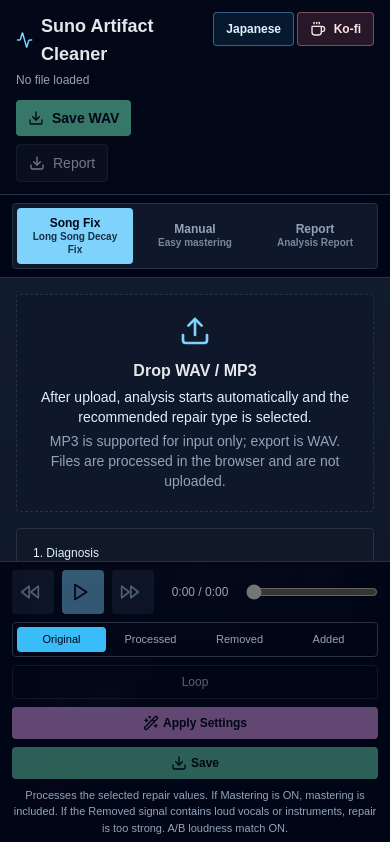
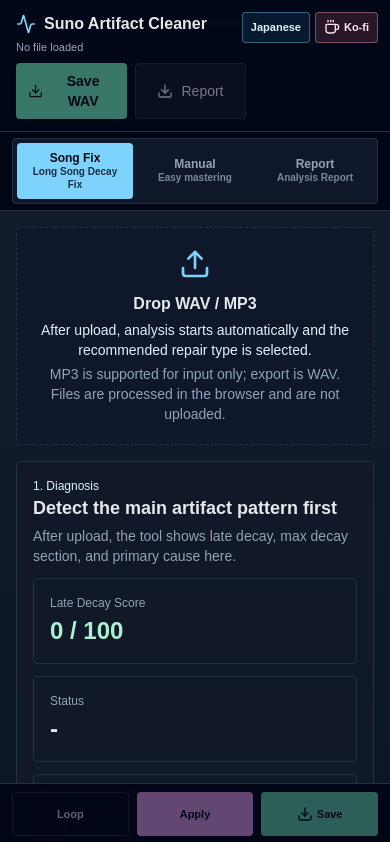
Before and after one commit to drvfua-debug/suno-artifact-cleaner, a Next.js app: page / in a window 390 px wide. Shown: the top 842 px of the page. Built offline with nearby package versions, Linux system fonts and the light colour scheme.

Commit message:
Improve mobile control layout

```diff
--- a/src/app/page.tsx
+++ b/src/app/page.tsx
@@ -824,8 +824,40 @@
         </div>
         {hasWorse && <span className="rounded bg-amber-200 px-2 py-1 text-xs font-bold text-slate-950">Check items detected</span>}
       </div>
-      <div className="mt-3 overflow-x-auto">
-        <table className="w-full min-w-[760px] border-collapse text-xs">
+      <div className="mt-3 grid gap-2 sm:hidden">
+        {rows.map((row) => {
+          const afterRaw = row.afterScore?.raw;
+          const current = afterRaw ?? row.beforeScore.raw;
+          const delta = row.delta;
+          const improved = typeof delta === "number" && delta < -0.5;
+          const worsened = typeof delta === "number" && delta > 0.5;
+          return (
+            <div key={row.key} className="rounded border border-line/80 bg-slate-950/45 p-3 text-xs">
+              <div className="font-semibold text-slate-100">{row.label}</div>
+              <div className="mt-2 grid grid-cols-4 gap-2 text-left">
+                <div>
+                  <div className="text-[10px] text-muted">Before</div>
+                  <div className={row.beforeScore.raw > 100 ? "text-rose-100" : "text-emerald-200"}>{row.beforeScore.raw.toFixed(0)}</div>
+                </div>
+                <div>
+                  <div className="text-[10px] text-muted">After</div>
+                  <div className={typeof afterRaw === "number" && afterRaw > 100 ? "text-rose-100" : "text-emerald-200"}>{typeof afterRaw === "number" ? afterRaw.toFixed(0) : "-"}</div>
+                </div>
+                <div>
+                  <div className="text-[10px] text-muted">Delta</div>
+                  <div className={improved ? "text-emerald-200" : worsened ? "text-amber-200" : "text-muted"}>{typeof delta === "number" ? `${delta > 0 ? "+" : ""}${delta.toFixed(0)}` : "-"}</div>
+                </div>
+                <div>
+                  <div className="text-[10px] text-muted">Status</div>
+                  <div className={worsened ? "font-semibold text-amber-200" : improved ? "font-semibold text-emerald-200" : "text-muted"}>{worsened ? "Check" : improved ? "Improved" : current > 100 ? "Over 100" : "OK"}</div>
+                </div>
+              </div>
+            </div>
+          );
+        })}
+      </div>
+      <div className="mt-3 hidden overflow-x-auto sm:block">
+        <table className="w-full min-w-[640px] border-collapse text-xs">
           <thead className="text-left text-muted">
             <tr className="border-b border-line">
               <th className="py-2 pr-3">Item</th>
@@ -1199,18 +1231,18 @@
   };
 
   return (
-    <main className="min-h-screen pb-72 sm:pb-48">
+    <main className="min-h-screen pb-24 sm:pb-48">
       <header className="sticky top-0 z-10 border-b border-line bg-slate-950/90 px-4 py-3 backdrop-blur">
-        <a href="/lando_hp/artifactcleaner/" className="absolute right-24 top-3 inline-flex items-center rounded border border-sky-300/40 bg-sky-400/10 px-3 py-2 text-xs font-semibold text-sky-100">
+        <a href="/lando_hp/artifactcleaner/" className="absolute right-20 top-3 inline-flex items-center rounded border border-sky-300/40 bg-sky-400/10 px-2 py-1.5 text-[11px] font-semibold text-sky-100 sm:right-24 sm:px-3 sm:py-2 sm:text-xs">
           Japanese
         </a>
-        <a href="https://ko-fi.com/au987716" target="_blank" rel="noreferrer" className="absolute right-4 top-3 inline-flex items-center gap-2 rounded border border-rose-300/40 bg-rose-400/15 px-3 py-2 text-xs font-semibold text-rose-100">
+        <a href="https://ko-fi.com/au987716" target="_blank" rel="noreferrer" className="absolute right-3 top-3 inline-flex items-center gap-1 rounded border border-rose-300/40 bg-rose-400/15 px-2 py-1.5 text-[11px] font-semibold text-rose-100 sm:right-4 sm:gap-2 sm:px-3 sm:py-2 sm:text-xs">
           <Coffee className="h-4 w-4" /> Ko-fi
         </a>
-        <div className="mx-auto max-w-[1600px] pr-44">
-          <div className="flex items-center gap-2 text-lg font-semibold"><Activity className="h-5 w-5 text-sky-300" /> Suno Artifact Cleaner</div>
-          <div className="mt-1 break-all text-xs text-muted">{fileInfo}</div>
-          <div className="mt-3 flex flex-wrap items-center gap-2">
+        <div className="mx-auto max-w-[1600px] pr-32 sm:pr-44">
+          <div className="flex items-center gap-2 text-base font-semibold sm:text-lg"><Activity className="h-5 w-5 shrink-0 text-sky-300" /> <span className="truncate">Suno Artifact Cleaner</span></div>
+          <div className="mt-1 line-clamp-2 break-all text-[11px] leading-snug text-muted sm:text-xs">{fileInfo}</div>
+          <div className="mt-2 flex flex-col gap-2 sm:mt-3 sm:flex-row sm:flex-wrap sm:items-center">
             <div className="hidden items-center gap-2 rounded border border-emerald-300/30 bg-emerald-300/10 px-3 py-2 text-xs text-emerald-100 md:flex">
               <ShieldCheck className="h-4 w-4" /> Browser-only processing / No upload / Estimated analysis
             </div>
@@ -1219,7 +1251,7 @@
         </div>
       </header>
 
-      <nav className="sticky top-[104px] z-10 border-b border-line bg-slate-950/95 px-3 py-2 backdrop-blur sm:top-[116px]">
+      <nav className="sticky top-[124px] z-10 border-b border-line bg-slate-950/95 px-3 py-1.5 backdrop-blur sm:top-[116px] sm:py-2">
         <div className="mx-auto grid max-w-[1600px] grid-cols-3 gap-1 rounded border border-line bg-panel2 p-1 text-xs sm:flex sm:w-fit">
           {tabs.map((tab) => (
             <button key={tab.id} onClick={() => setMode(tab.id)} className={`rounded px-2 py-2 font-semibold ${mode === tab.id ? "bg-sky-300 text-slate-950" : "text-muted"}`}>
--- a/src/components/AudioPlayer.tsx
+++ b/src/components/AudioPlayer.tsx
@@ -172,7 +172,7 @@
   return (
     <div className="fixed inset-x-0 bottom-0 z-20 border-t border-line bg-slate-950/95 px-3 py-2 backdrop-blur sm:px-4">
       <div className="mx-auto grid max-w-[1600px] gap-2">
-        <div className="grid grid-cols-[42px_42px_42px_4.75rem_1fr] items-center gap-2 sm:grid-cols-[44px_44px_44px_5.75rem_1fr]">
+        <div className="hidden grid-cols-[42px_42px_42px_4.75rem_1fr] items-center gap-2 sm:grid sm:grid-cols-[44px_44px_44px_5.75rem_1fr]">
           <button className="h-11 rounded bg-slate-800 p-2 text-sky-200 disabled:opacity-40" onClick={() => skip(-10)} disabled={!active} title="Back 10 seconds">
             <Rewind className="h-5 w-5" />
           </button>
@@ -196,24 +196,24 @@
           />
         </div>
 
-        <div className="grid gap-2 md:grid-cols-[minmax(320px,1fr)_auto_auto_auto] md:items-center">
-          <div className="grid grid-cols-4 rounded border border-line p-1 text-[11px] sm:text-xs">
+        <div className="grid grid-cols-3 gap-2 sm:grid-cols-[minmax(320px,1fr)_auto_auto_auto] sm:items-center">
+          <div className="hidden grid-cols-4 rounded border border-line p-1 text-[11px] sm:grid sm:text-xs">
             {(["original", "processed", "removed", "added"] as Mode[]).map((item) => (
               <button key={item} onClick={() => switchMode(item)} disabled={(item !== "original" && !processed) || (item === "added" && !hasPositiveEnhancements)} className={`rounded px-2 py-1 ${mode === item ? "bg-sky-400 text-slate-950" : "text-muted"}`}>
                 {item === "original" ? "Original" : item === "processed" ? "Processed" : item === "removed" ? "Removed" : "Added"}
               </button>
             ))}
           </div>
-          <button className="rounded border border-line px-2 py-2 text-xs disabled:opacity-40 md:min-w-28" disabled={!original} onClick={() => setLoop(loop ? undefined : { start: Math.max(0, position), end: Math.max(position + 5, position + 10) })}>
+          <button className="min-h-11 rounded border border-line px-2 py-2 text-[11px] font-semibold disabled:opacity-40 sm:min-w-28 sm:text-xs" disabled={!original} onClick={() => setLoop(loop ? undefined : { start: Math.max(0, position), end: Math.max(position + 5, position + 10) })}>
             {loop ? `Loop ${formatTime(loop.start)}-${formatTime(loop.end)}` : "Loop"}
           </button>
-          <button className="inline-flex min-w-0 items-center justify-center gap-1 rounded bg-fuchsia-300 px-2 py-2 text-xs font-semibold text-slate-950 disabled:opacity-40 md:min-w-36" disabled={!canProcess || busy} onClick={onProcess}>
-            <Wand2 className="h-4 w-4 shrink-0" />
-            <span className="sm:hidden">Apply Settings</span>
+          <button className="inline-flex min-h-11 min-w-0 items-center justify-center gap-1 rounded bg-fuchsia-300 px-2 py-2 text-[11px] font-semibold text-slate-950 disabled:opacity-40 sm:min-w-36 sm:text-xs" disabled={!canProcess || busy} onClick={onProcess}>
+            <Wand2 className="hidden h-4 w-4 shrink-0 sm:block" />
+            <span className="sm:hidden">Apply</span>
             <span className="hidden sm:inline">Apply Current Settings</span>
           </button>
           <button
-            className="inline-flex items-center justify-center gap-1 rounded bg-emerald-300 px-2 py-2 text-xs font-semibold text-slate-950 disabled:opacity-40 md:min-w-24"
+            className="inline-flex min-h-11 items-center justify-center gap-1 rounded bg-emerald-300 px-2 py-2 text-[11px] font-semibold text-slate-950 disabled:opacity-40 sm:min-w-24 sm:text-xs"
             disabled={!processed}
             onClick={() => {
               if (!processed) return;
@@ -224,7 +224,7 @@
             <Download className="h-4 w-4 shrink-0" />
             <span>Save</span>
           </button>
-          <div className="text-center text-[11px] text-muted md:col-span-4 md:text-left">
+          <div className="hidden text-center text-[11px] text-muted sm:col-span-4 sm:block sm:text-left">
             Processes the selected repair values. If Mastering is ON, mastering is included. If the Removed signal contains loud vocals or instruments, repair is too strong.{loudnessMatch ? " A/B loudness match ON." : ""}
           </div>
         </div>
--- a/src/components/ExportPanel.tsx
+++ b/src/components/ExportPanel.tsx
@@ -43,9 +43,9 @@
 
 export function ExportPanel({ fileName, processed, analysis, processedAnalysis, params, result, preset, outputFileName, onWavSaved }: Props) {
   return (
-    <div className="flex flex-wrap gap-2">
+    <div className="grid grid-cols-2 gap-2 sm:flex sm:flex-wrap">
       <button
-        className="inline-flex items-center gap-2 rounded bg-emerald-300 px-3 py-2 text-sm font-semibold text-slate-950 disabled:opacity-50"
+        className="inline-flex items-center justify-center gap-2 rounded bg-emerald-300 px-3 py-2 text-sm font-semibold text-slate-950 disabled:opacity-50"
         disabled={!processed}
         onClick={() => {
           if (!processed) return;
@@ -56,7 +56,7 @@
         <Download className="h-4 w-4" /> Save WAV
       </button>
       <button
-        className="inline-flex items-center gap-2 rounded border border-line bg-panel px-3 py-2 text-sm disabled:opacity-50"
+        className="inline-flex items-center justify-center gap-2 rounded border border-line bg-panel px-3 py-2 text-sm disabled:opacity-50"
         disabled={!analysis}
         onClick={() => {
           if (!analysis) return;
```
